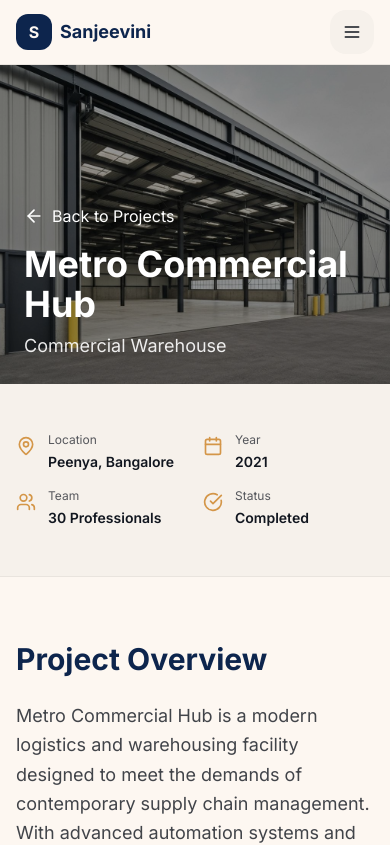
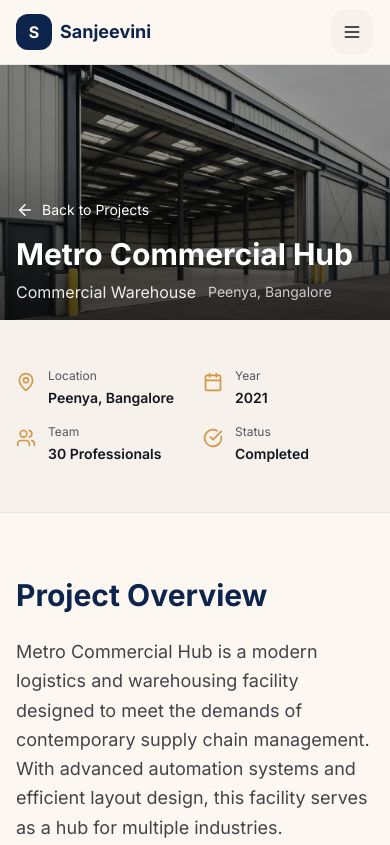
Before and after one commit to Kunthive/Sanjeevini-Builders, a Next.js app: page /projects/metro-hub in a window 390 px wide. Shown: the top 845 px of the page. Built offline with nearby package versions, Linux system fonts and the light colour scheme.

Commit message:
Refactor project page hero section: replace image element with responsive Image component, adjust layout and styles for improved aesthetics, and enhance project details display for better user experience.

```diff
--- a/app/projects/[slug]/page.tsx
+++ b/app/projects/[slug]/page.tsx
@@ -351,16 +351,32 @@ export default function ProjectPage({ params }: { params: { slug: string } }) {
   return (
     <main>
       {/* Hero Section */}
-      <section className="relative h-96 md:h-[500px] overflow-hidden">
-        <img src={project.gallery[0] || "/placeholder.svg"} alt={project.name} className="w-full h-full object-cover" />
-        <div className="absolute inset-0 bg-black/40" />
-        <div className="absolute inset-0 flex flex-col justify-end p-6 md:p-12 text-white">
-          <Link href="/projects" className="flex items-center gap-2 mb-4 hover:opacity-80 transition-opacity w-fit">
-            <ArrowLeft size={20} />
-            Back to Projects
+      <section className="relative h-80 md:h-[500px] overflow-hidden">
+        <div className="relative w-full h-full">
+          <Image
+            src={project.gallery[0] || "/placeholder.svg"}
+            alt={project.name}
+            fill
+            priority
+            className="object-cover"
+            sizes="100vw"
+          />
+        </div>
+        <div className="absolute inset-0 bg-gradient-to-t from-black/70 via-black/40 to-black/30" />
+        <div className="absolute inset-0 flex flex-col justify-end p-4 md:p-12 text-white">
+          <Link
+            href="/projects"
+            className="flex items-center gap-2 mb-4 hover:opacity-80 transition-opacity w-fit text-sm md:text-base"
+          >
+            <ArrowLeft size={18} className="md:w-5 md:h-5" />
+            <span>Back to Projects</span>
           </Link>
-          <h1 className="text-4xl md:text-5xl font-bold mb-2">{project.name}</h1>
-          <p className="text-lg opacity-90">{project.type}</p>
+          <h1 className="text-3xl md:text-5xl font-bold mb-2">{project.name}</h1>
+          <div className="flex flex-wrap items-center gap-3">
+            <p className="text-base md:text-lg opacity-90">{project.type}</p>
+            <span className="hidden md:inline opacity-50">•</span>
+            <span className="text-sm md:text-base opacity-75">{project.location}</span>
+          </div>
         </div>
       </section>
 
```
